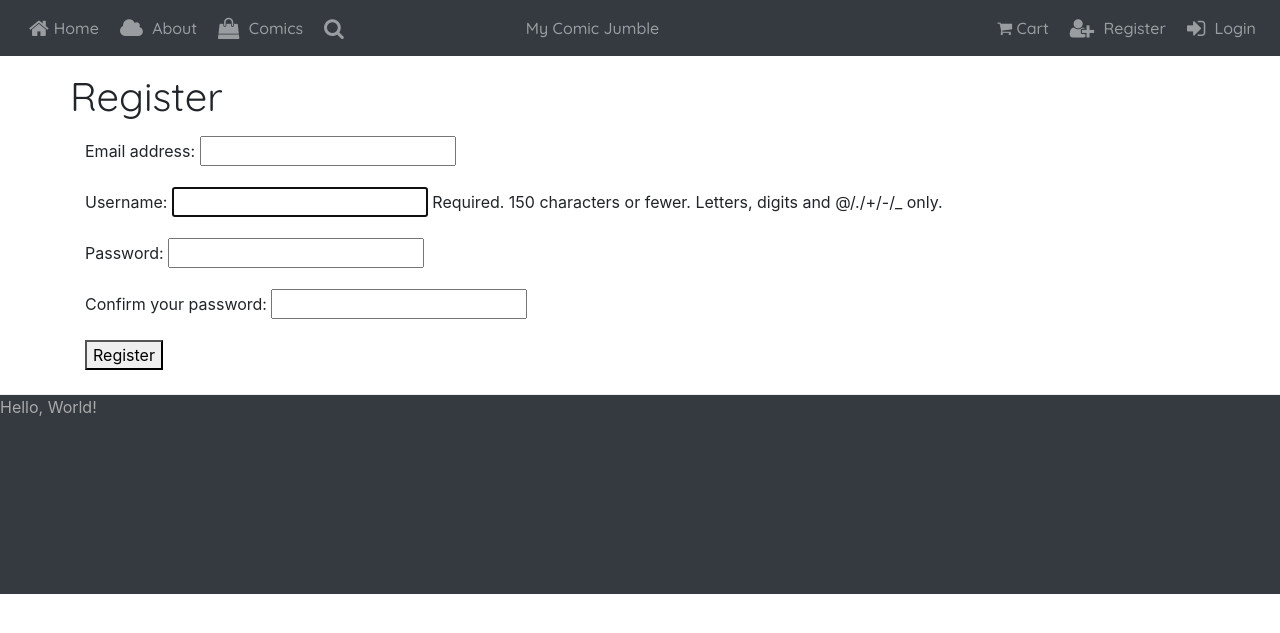
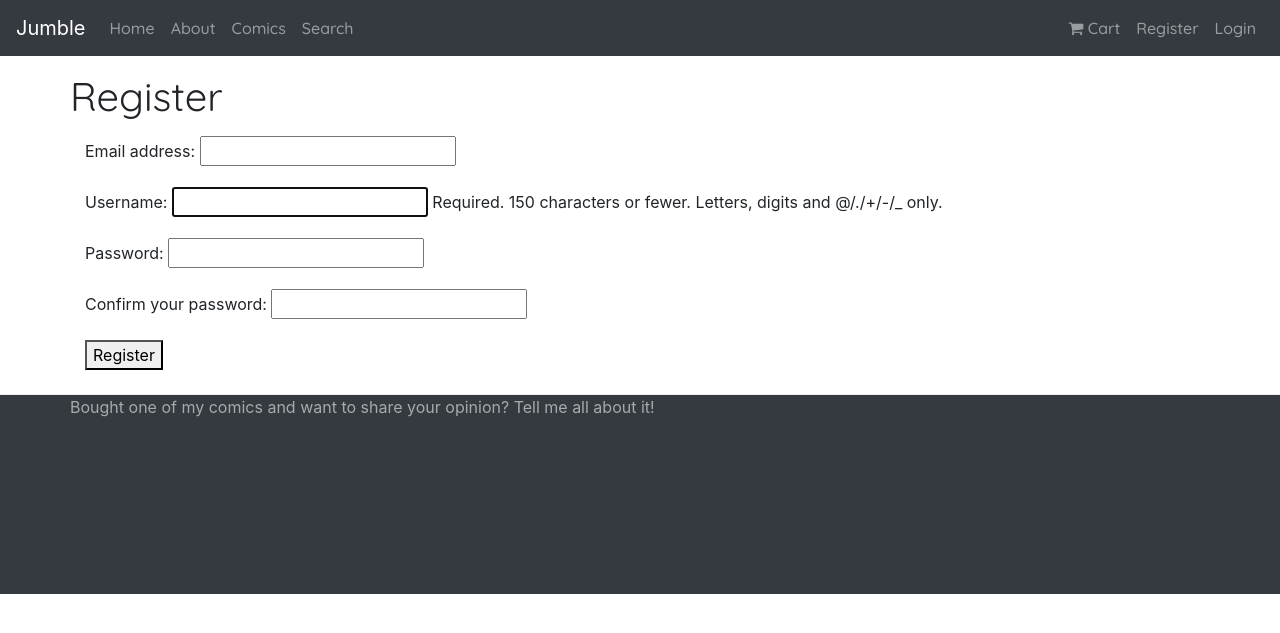
Before and after one commit to adonegan/milestone4-mycomicjumble, a Django app: page /accounts/register/ in a window 1280 px wide. Shown: the top 633 px of the page. Run offline with Django 3.2, Linux system fonts and the light colour scheme; some libraries are stand-ins or nearby versions.

Commit message:
Removed bulky icons, adjusted navbar brand

```diff
--- a/templates/base.html
+++ b/templates/base.html
@@ -16,6 +16,7 @@
 
 <body>
     <nav class="navbar navbar-expand-lg navbar-dark bg-dark">
+        <a class="navbar-brand" href="{% url 'index' %}">Jumble</a>
         <button class="navbar-toggler" type="button" data-toggle="collapse" data-target="#navbarSupportedContent"
             aria-controls="navbarSupportedContent" aria-expanded="false" aria-label="Toggle navigation">
             <span class="navbar-toggler-icon"></span>
@@ -24,26 +25,16 @@
         <div class="collapse navbar-collapse" id="navbarSupportedContent">
             <ul class="navbar-nav mr-auto">
                 <li class="nav-item">
-                    <a class="nav-link" href="{% url 'index' %}"><i class="fa fa-home fa-lg"
-                            aria-hidden="true"></i>Home</a>
+                    <a class="nav-link" href="{% url 'index' %}">Home</a>
                 </li>
                 <li class="nav-item">
-                    <a class="nav-link" href="{% url 'about' %}"><i class="fa fa-cloud fa-lg" aria-hidden="true"></i>
-                        About</a>
+                    <a class="nav-link" href="{% url 'about' %}">About</a>
                 </li>
                 <li class="nav-item">
-                    <a class="nav-link" href="{% url 'comics' %}"><i class="fa fa-shopping-bag fa-lg"
-                            aria-hidden="true"></i>
-                        Comics</a>
+                    <a class="nav-link" href="{% url 'comics' %}">Comics</a>
                 </li>
                 <li class="nav-item">
-                    <a class="nav-link" href="{% url 'search' %}"><i class="fa fa-search fa-lg"
-                            aria-hidden="true"></i></a>
-                </li>
-            </ul>
-            <ul class="navbar-nav mr-auto">
-                <li class="nav-item">
-                    <a class="nav-link" href="#">My Comic Jumble</a>
+                    <a class="nav-link" href="{% url 'search' %}">Search</a>
                 </li>
             </ul>
             <ul class="navbar-nav ml-auto">
@@ -61,23 +52,25 @@
                 </li>
                 {% else %}
                 <li class="nav-item">
-                    <a class="nav-link" href="{% url 'register' %}"><i class="fa fa-user-plus fa-lg" aria-hidden="true"></i>
-                        Register</a>
+                    <a class="nav-link" href="{% url 'register' %}">Register</a>
                 </li>
                 <li class="nav-item">
-                    <a class="nav-link" href="{% url 'login' %}"><i class="fa fa-sign-in fa-lg" aria-hidden="true"></i>
-                        Login</a>
+                    <a class="nav-link" href="{% url 'login' %}">Login</a>
                 </li>
                 {% endif %}
             </ul>
         </div>
     </nav>
 
-    <div class="container">
+
+    <div class="row">
         {% if messages %}
-        <div>
-            {% for message in messages %} {{ message }} {% endfor %}
+        {% for message in messages %}
+
+        <div class="alert alert-{{ message.tags }} text-center">
+            {{ message }}
         </div>
+        {% endfor %}
         {% endif %}
     </div>
 
@@ -86,7 +79,14 @@
     {% block content %} {% endblock %}
 
     <div id="footer" class="bg-dark">
-        <p>Hello, World!</p>
+        <div class="container">
+            <div class="row">
+
+                <p class="end-site">Bought one of my comics and want to share your opinion? Tell me all about it!</p>
+
+            </div>
+        </div>
+
         </id>
 
         <script src="https://code.jquery.com/jquery-3.3.1.slim.min.js"
```
